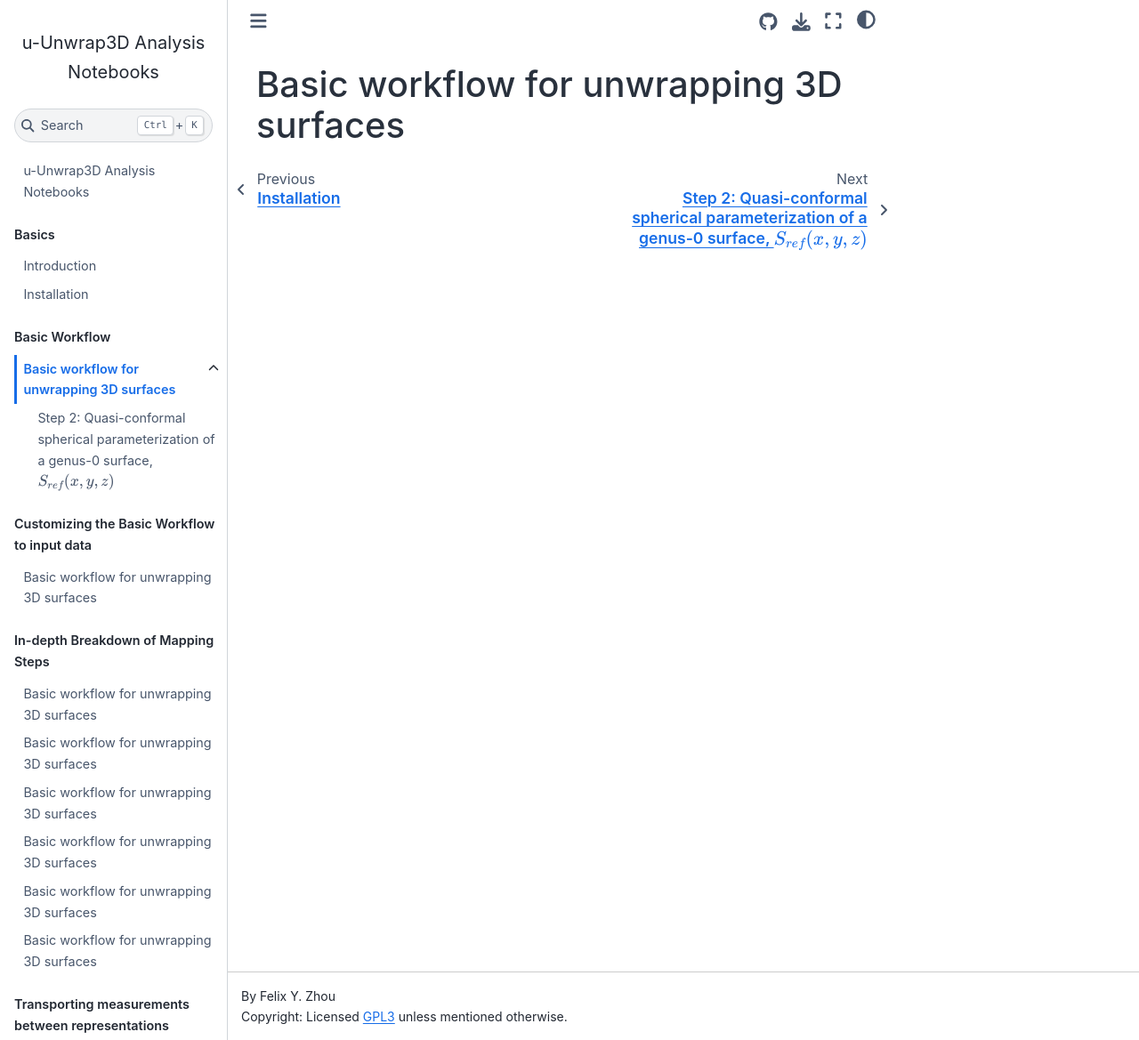
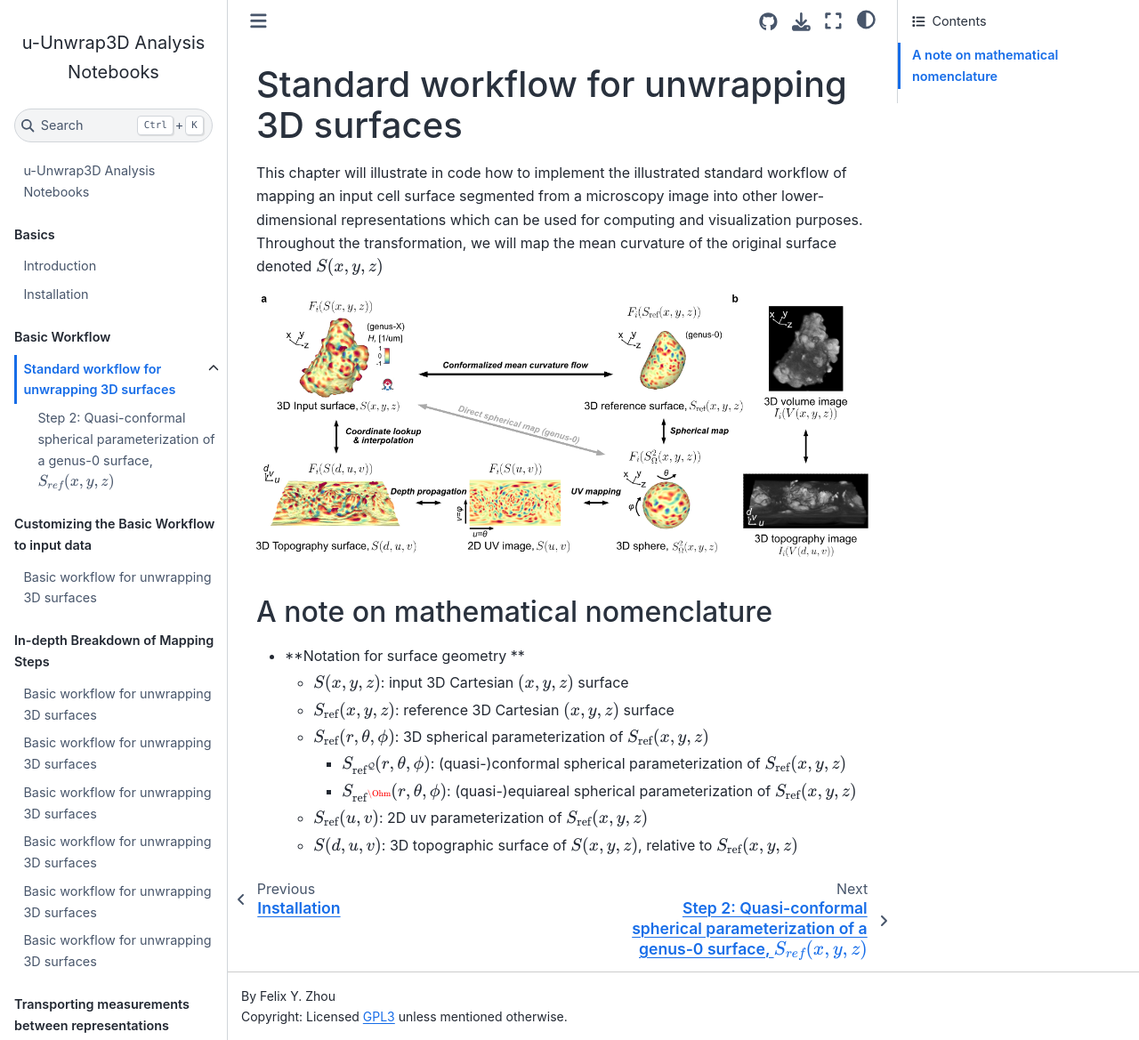
Before and after one commit to fyz11/u-Unwrap3D_notebooks, a Jupyter Book: the page built from docs/03_basic_workflow/readme.md, in a window 1280 px wide and 1169 px high. Shown: the whole window at 89% size. Built offline with Jupyter Book 1.0.4 settings and Sphinx 7.4.7 and the Sphinx Book theme 1.1.4, drawn with Linux system fonts in a browser that asks for light colours; pages that are not in the unit, such as notebooks, are missing from menus.

Commit message:
add basic workflow and example image

```diff
--- a/docs/03_basic_workflow/readme.md
+++ b/docs/03_basic_workflow/readme.md
@@ -1 +1,17 @@
-# Basic workflow for unwrapping 3D surfaces
+# Standard workflow for unwrapping 3D surfaces
+
+This chapter will illustrate in code how to implement the illustrated standard workflow of mapping an input cell surface segmented from a microscopy image into other lower-dimensional representations which can be used for computing and visualization purposes. Throughout the transformation, we will map the mean curvature of the original surface denoted $S(x,y,z)$
+
+![](../01_introduction/u_unwrap3D_overview.png)
+
+
+## A note on mathematical nomenclature
+
+- **Notation for surface geometry **
+    - $S(x,y,z)$: input 3D Cartesian $(x,y,z)$ surface
+    - $S_{\text{ref}}(x,y,z)$: reference 3D Cartesian $(x,y,z)$ surface
+    - $S_{\text{ref}}(r,\theta,\phi)$: 3D spherical parameterization of $S_{\text{ref}}(x,y,z)$
+        - $S_{\text{ref}^{\mathcal{Q}}}(r,\theta,\phi)$: (quasi-)conformal spherical parameterization of $S_{\text{ref}}(x,y,z)$
+        - $S_{\text{ref}^{\Ohm}}(r,\theta,\phi)$: (quasi-)equiareal spherical parameterization of $S_{\text{ref}}(x,y,z)$
+    - $S_{\text{ref}}(u,v)$: 2D uv parameterization of $S_{\text{ref}}(x,y,z)$
+    - $S(d,u,v)$: 3D topographic surface of $S(x,y,z)$, relative to $S_{\text{ref}}(x,y,z)$
```
Also changed, not shown: docs/01_introduction/u_unwrap3D_example_cell_panel.png (added), docs/01_introduction/u_unwrap3D_overview.png (added).
